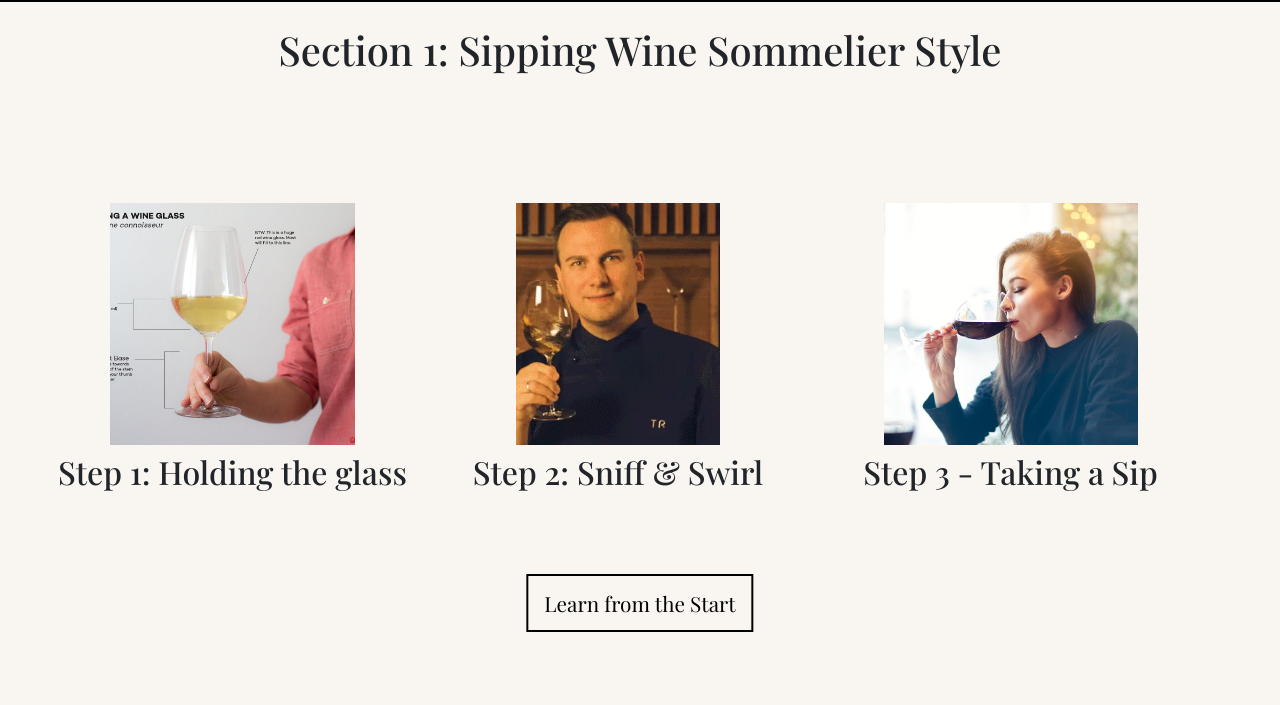
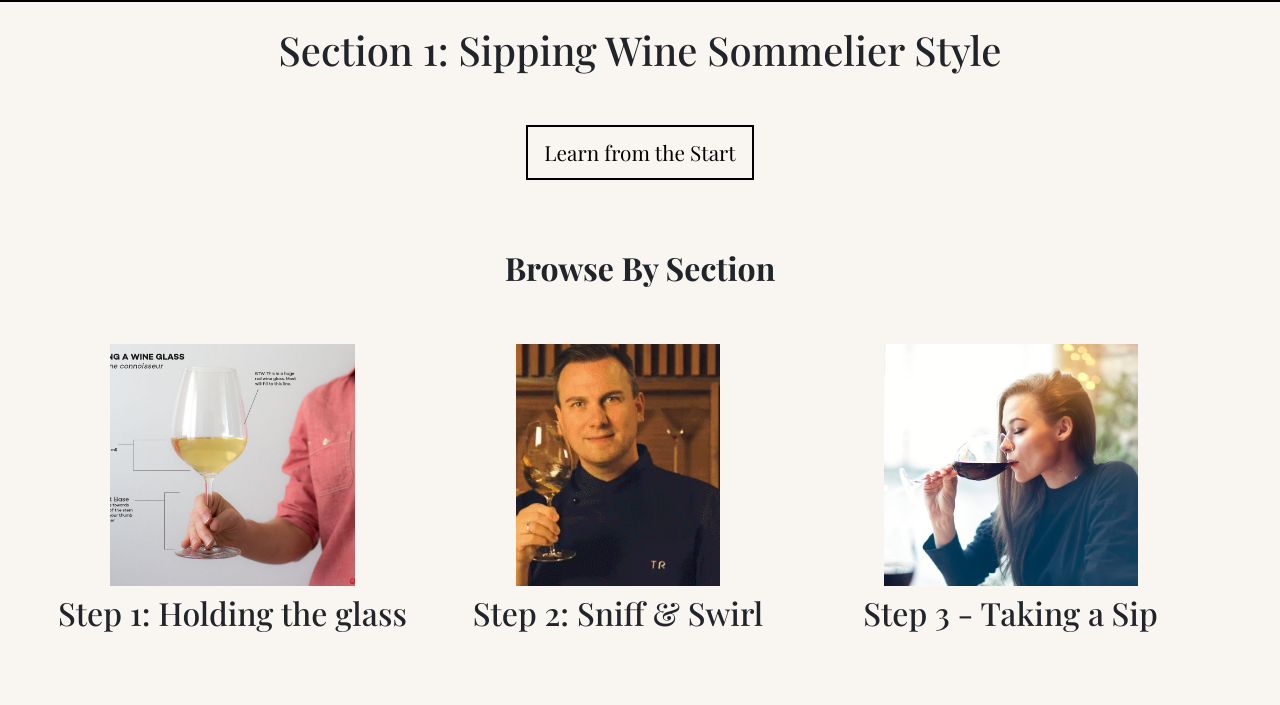
Before and after one commit to yukizhang17/UI_final_project, a Flask app: page /learn/section/1 in a window 1280 px wide. Shown: the part 104-809 px from the top of the page. Before the commit the page ends 736 px from the top, so only its background shows below. Run offline with Flask 2, Linux system fonts and the light colour scheme; some libraries are stand-ins or nearby versions.

Commit message:
fixed learn from start button positioning

```diff
--- a/data/tutorial_data.py
+++ b/data/tutorial_data.py
@@ -165,8 +165,7 @@ tutorial_data = {
       },
       "6": {
         "type": "content-one-column",
-        "heading": "Color",
-        "subtitle": "Red Wine",
+        "heading": "Color - Red Wine",
         "text": [
           "Color of a wine can help identify an older wine from a younger one.",
           "Darker colors signify older wine. Lighter shades mean younger wine."
@@ -183,14 +182,15 @@ tutorial_data = {
             "alt": "Older Red Wine Color"
           }
         ],
+        "image": "/static/img/learn/young_red.jpeg",
+        "alt": "Younger Red Wine Color",
         "previous": "/learn/section/2/5",
         "page_link": "/learn/section/2/6",
         "next": "/learn/section/2/7"
       },
       "7": {
         "type": "content-one-column",
-        "heading": "Color",
-        "subtitle": "White Wine",
+        "heading": "Color - White Wine",
         "text": [
           "Brighter colors in a white wine signify younger wines.",
           "Duller colors mean older white wines."
@@ -207,6 +207,8 @@ tutorial_data = {
             "alt": "Older White Wine Color"
           }
         ],
+        "image": "/static/img/learn/young_white.jpeg",
+        "alt": "Younger White Wine Color",
         "previous": "/learn/section/2/6",
         "page_link": "/learn/section/2/7",
         "next": "/learn/section/2/8"
--- a/static/main.css
+++ b/static/main.css
@@ -35,7 +35,6 @@
 
 /* Individual Section Home Page */
 .section-home-page .section-home-row {
-    margin-top: 5rem;
     width: 100%;
     display: flex;
     align-items: center;
@@ -52,6 +51,10 @@
     height: 250px;
     object-fit: cover;
     padding-bottom: 0.5rem;
+}
+
+.section-home-page .section-browse-header {
+    margin-top: 5rem;
 }
 
 .section-home-page .page-card {
--- a/templates/learn/section_home.html
+++ b/templates/learn/section_home.html
@@ -5,7 +5,13 @@
 <!-- Should be made dynamic -->
 <div class="section-home-page">
   <h1 class="text-center pt-4">{{item.section_name}}</h1>
-  <div class="row w-100 text-center section-home-row">
+  <div class="text-center mt-5 pt-3">
+    <a href="{{item.pages["1"].page_link}}" class="custom-btn btn-type-1">
+      Learn from the Start
+    </a>
+  </div>
+  <h2 class="text-center font-weight-bold section-browse-header">Browse By Section</h2>
+  <div class="row w-100 text-center section-home-row pb-5">
     {% for i, page in item.pages.items() %}
       {% if page.type != 'summary' and page.type != 'end' %}
         <div class="page-card" onclick="window.location.href='{{page.page_link}}'">
@@ -14,9 +20,6 @@
         </div>
       {% endif %}
     {% endfor %}
-    <a href="{{item.pages["1"].page_link}}" class="custom-btn btn-type-1 cta-button center-abs">
-      Learn from the Start
-    </a>
   </div>
 </div>
 
```
